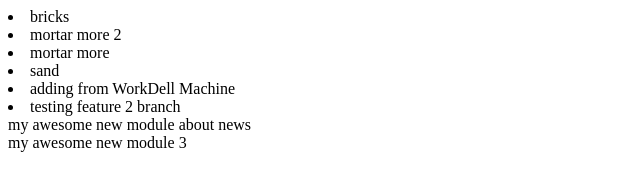
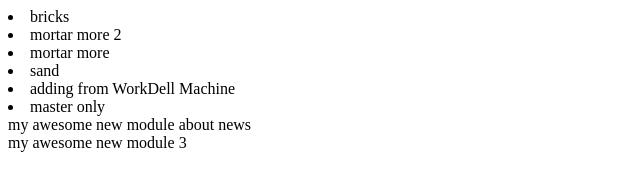
Before and after one commit to niroshann/GitTestRepo, a plain HTML site: page index.html in a window 1280 px wide. Shown: the full height of the page, 0-640 px from the left. Drawn offline with Linux system fonts and the light colour scheme.

Commit message:
testing master out

```diff
--- a/index.html
+++ b/index.html
@@ -7,7 +7,7 @@
 		<li>mortar more</li>
 		<li>sand</li>
 		<li>adding from WorkDell Machine</li>
-		<li>testing feature 2 branch</li>
+		<li>master only</li>
 	</div>
 	</module-one>
 
```
Also changed, not shown: index2.html (+1 -1 lines).
